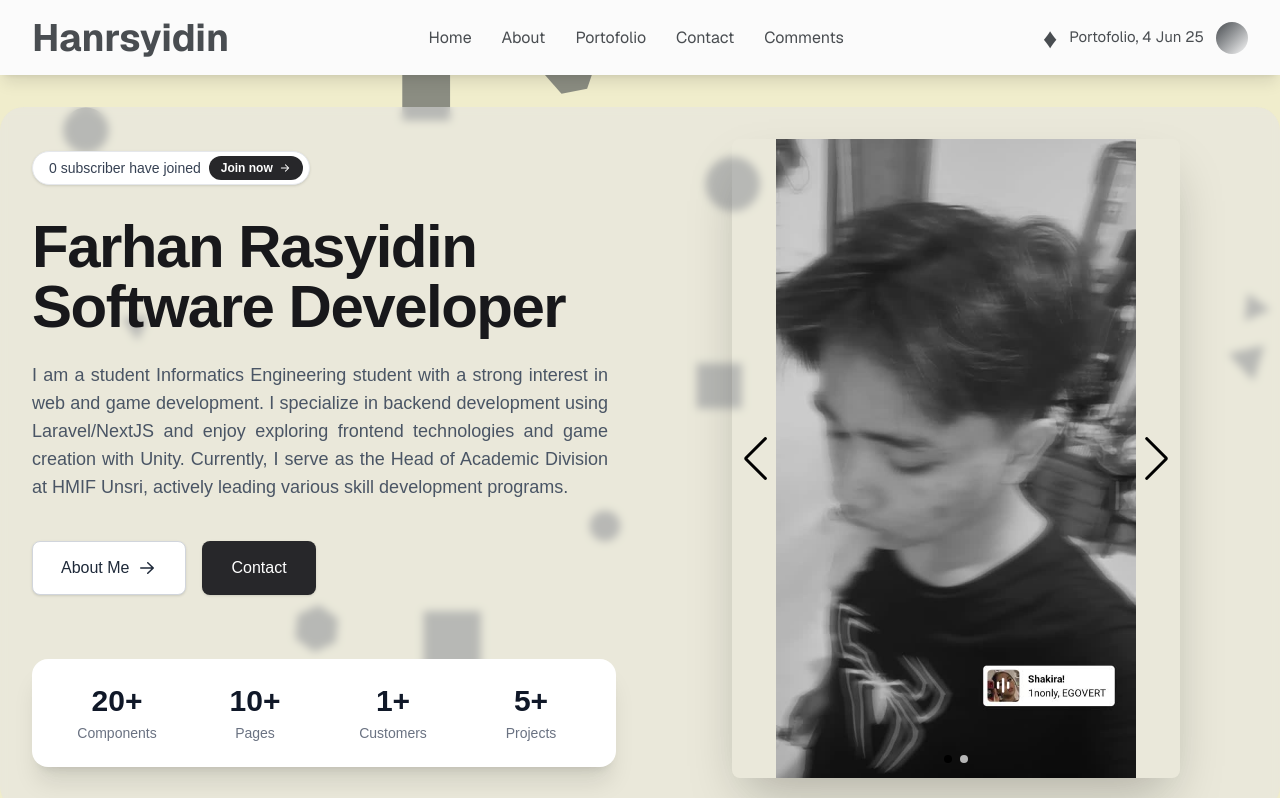
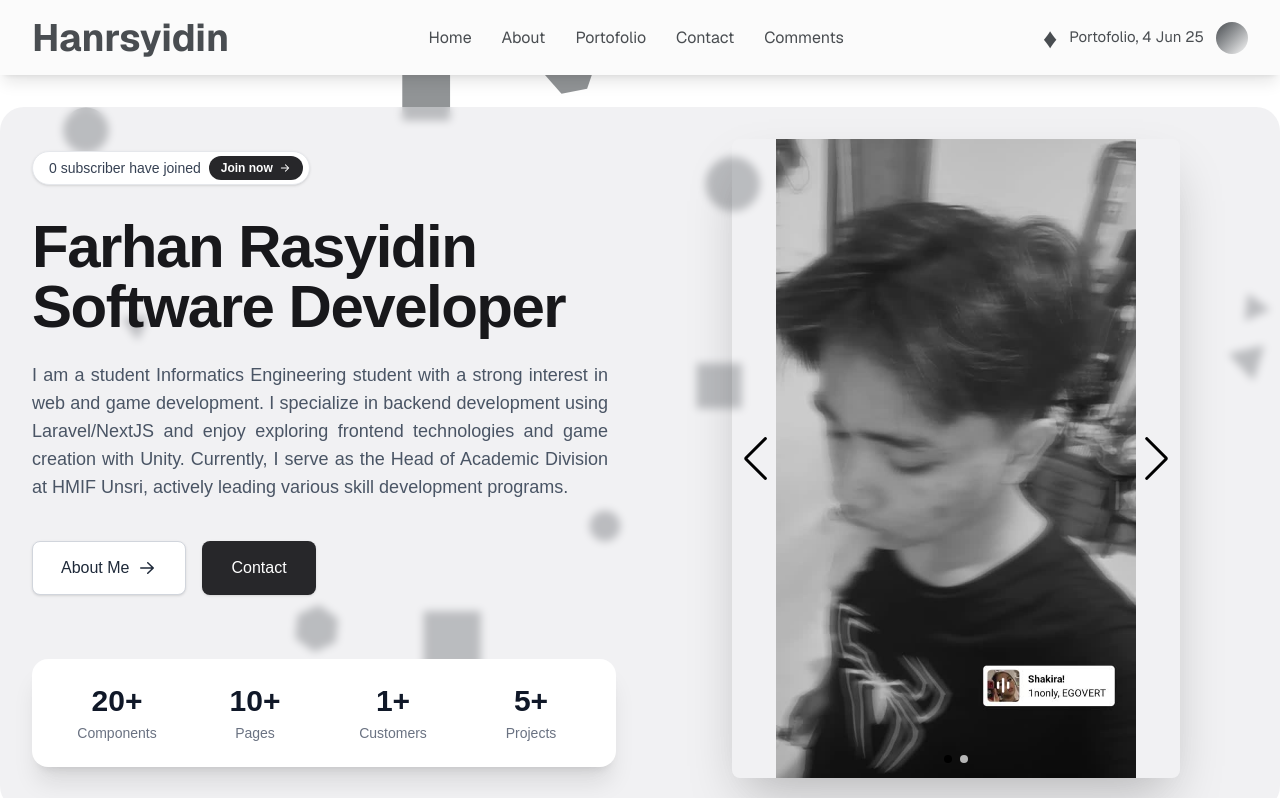
Before and after one commit to hanrsyidin/porto-nextJS-react, a Next.js app: page / in a window 1280 px wide. Shown: the top 798 px of the page. Built offline with nearby package versions, Linux system fonts and the light colour scheme; no server answers; the database is empty.

Commit message:
background white mode fixed

```diff
--- a/app/globals.css
+++ b/app/globals.css
@@ -1,7 +1,7 @@
 @import "tailwindcss";
 
 :root {
-  --background: #F0EDCC;
+  --background: #ffffff;
   --foreground: #02343F;
 }
 
```
